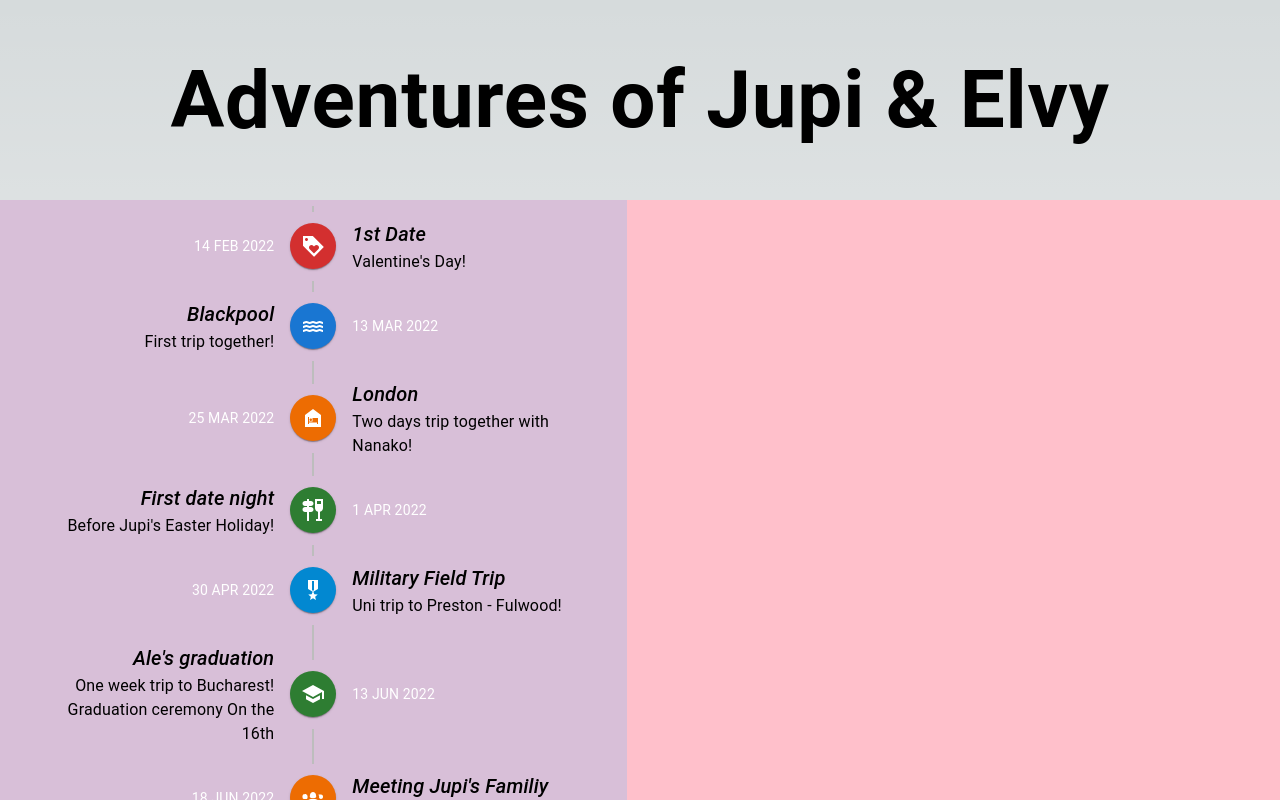
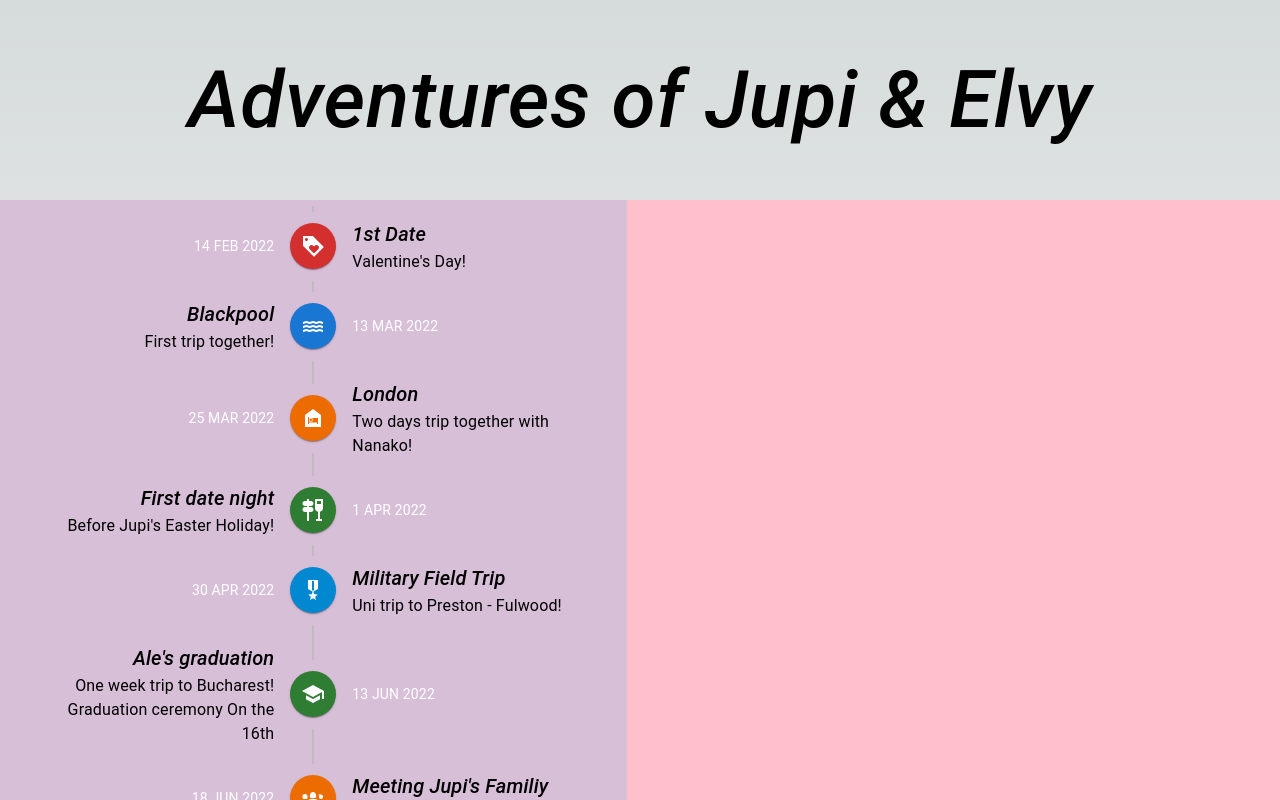
Before and after one commit to Koala0CE/verbose-memory, a Next.js app: page / in a window 1280 px wide. Shown: the top 800 px of the page. Built offline with nearby package versions, Linux system fonts and the light colour scheme.

Commit message:
font added

```diff
--- a/src/app/_components/Hero.tsx
+++ b/src/app/_components/Hero.tsx
@@ -4,7 +4,11 @@ import React from "react";
 export const Hero = () => {
   return (
     <Stack>
-      <Typography fontWeight={600} fontSize={{ xs: "1.5rem", md: "5rem" }}>
+      <Typography
+        fontStyle={"italic"}
+        fontWeight={500}
+        fontSize={{ xs: "1.5rem", md: "5rem" }}
+      >
         Adventures of Jupi & Elvy
       </Typography>
     </Stack>
```
